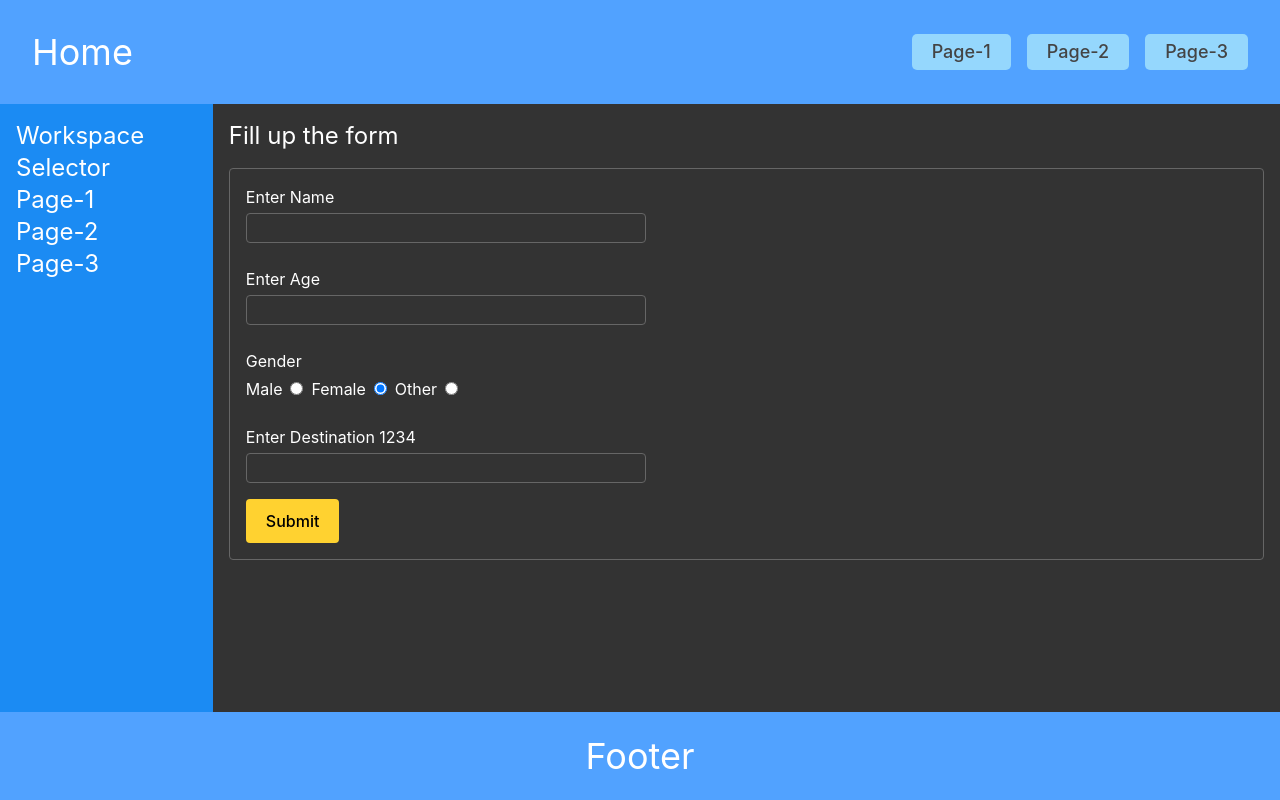
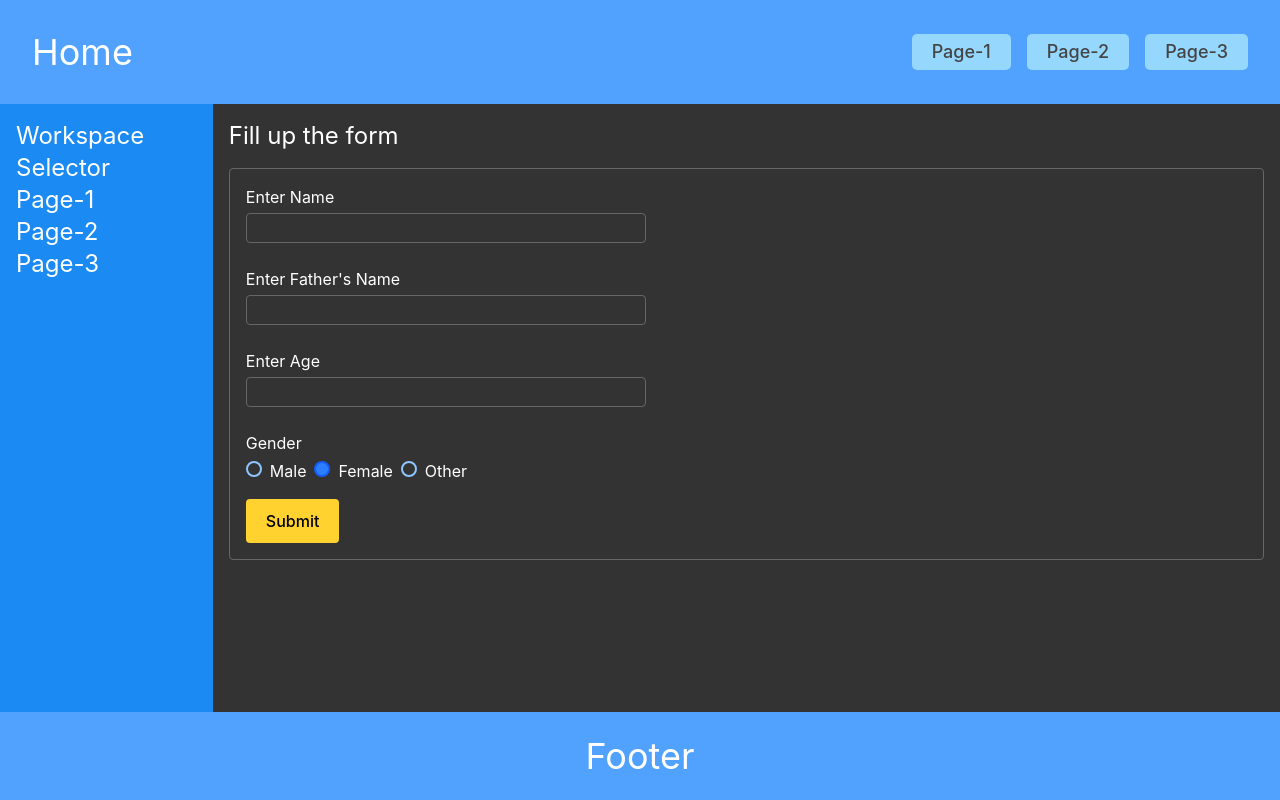
Before and after one commit to Sujayweb3master/all-about-react, a React (Vite) app in the folder react-playground/: page / in a window 1280 px wide. Built offline with nearby package versions, Linux system fonts and the light colour scheme.

Commit message:
react-playground: add custom radio UI reusable component

```diff
--- a/react-playground/src/components/forms/FormOne.jsx
+++ b/react-playground/src/components/forms/FormOne.jsx
@@ -1,10 +1,12 @@
 import { useState } from 'react';
 import Button from '../ui/Button'
 import Input from '../ui/Input';
+import RadioInputField from '../ui/forms/RadioInputField';
 
 const FormOne = () => {
 
     const [name, setName] = useState('')
+    const [fatherName, setFatherName] = useState('')
     const [age, setAge] = useState('')
     const [gender, setGender] = useState({
         male: false,
@@ -22,6 +24,10 @@ const FormOne = () => {
 
     const handleAgeChange = (e) => {
         setAge(e.target.value)
+    }
+
+    const handleFatherNameChange = (e) => {
+        setFatherName(e.target.value)
     }
 
     const handleGenderChange = (e) => {
@@ -49,31 +55,23 @@ const FormOne = () => {
                         <Input value={name} id={'name'} onChange={handleNameChange} />
                     </div>
                     <div className='flex flex-col max-w-100 gap-1'>
+                        <label for='father-name' className='mr-4'>Enter Father's Name</label>
+                        <Input value={fatherName} id={'father-name'} onChange={handleFatherNameChange} />
+
+                    </div>
+                    <div className='flex flex-col max-w-100 gap-1'>
                         <label for='age' className='mr-4'>Enter Age</label>
-                        <Input value={age} id={'age'} onChange={handleAgeChange} type='number' />
+                        <Input value={age} id={'age'} onChange={handleAgeChange} type='number' max={100} className={``} />
                     </div>
                     <div className='flex flex-col max-w-100 gap-1'>
                         <p className='mr-4'>Gender</p>
                         <div className='flex gap-2' onChange={handleGenderChange}>
-                            <div>
-                                <label for='male' className='mr-2'>Male</label>
-                                <Input value={'MALE'} id={'male'} name='gender' checked={gender.male} type="radio" />
-                            </div>
-                            <div>
-                                <label for='female' className='mr-2'>Female</label>
-                                <Input value={'FEMALE'} id={'female'} name='gender' checked={gender.female} type="radio" />
-                            </div>
-                            <div>
-                                <label for='other' className='mr-2'>Other</label>
-                                <Input value={'OTHER'} id={'other'} name='gender' checked={gender.other} type="radio" />
-                            </div>
+                            <RadioInputField value={'Male'} for='male' label='Male' id={'male'} name='gender' checked={gender.male} />
+                            <RadioInputField value={'FEMALE'} for='female' label='Female' id={'female'} name='gender' checked={gender.female} />
+                            <RadioInputField value={'OTHER'} for='other' label='Other' id={'other'} name='gender' checked={gender.other} />
                         </div>
                     </div>
-                    <div className='flex flex-col max-w-100 gap-1'>
-                        <label for='destination' className='mr-4'>Enter Destination 1234</label>
-                        <Input value={name} id={'destination'} onChange={handleNameChange} />
 
-                    </div>
 
 
                 </div>
--- a/react-playground/src/components/ui/Input.jsx
+++ b/react-playground/src/components/ui/Input.jsx
@@ -1,7 +1,7 @@
 
 const Input = ({ value, id, onChange, ...props }) => {
     return (
-        <input value={value} onChange={onChange} id={id} type={props.type || 'text'} {...props} className='border rounded border-[#666] focus:outline-hidden focus:border focus:border-[#999] px-2 py-0.5'></input>
+        <input value={value} onChange={onChange} id={id} type={props.type || 'text'} {...props} className={`border rounded border-[#666] focus:outline-hidden focus:border focus:border-[#999] px-2 py-0.5 ${props.className}`}></input>
     )
 }
 
--- /dev/null
+++ b/react-playground/src/components/ui/forms/RadioInputField.jsx
@@ -0,0 +1,12 @@
+import Input from "../Input"
+
+const RadioInputField = (props) => {
+    return (
+        <div className={props.containerClassName}>
+            <Input value={props.value} className={`mr-2 appearance-none focus:outline-none w-4 h-4 p-0! border-2 border-blue-300 rounded-[50%] checked:border-blue-600 checked:bg-blue-500`} id={props.id} name={props.name} checked={props.checked} type="radio" />
+            <label for={props.for} >{props.label}</label>
+        </div>
+    )
+}
+
+export default RadioInputField
```
